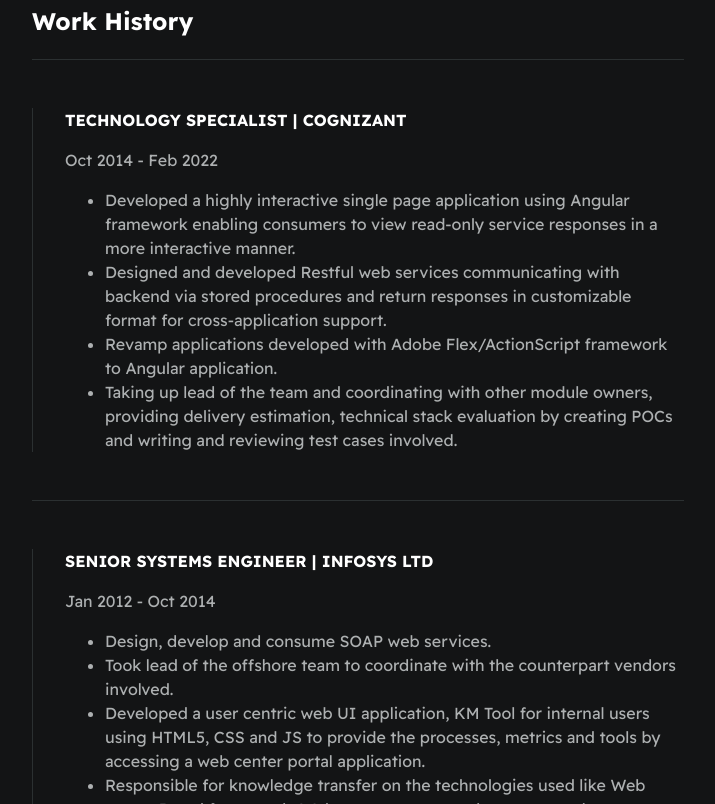
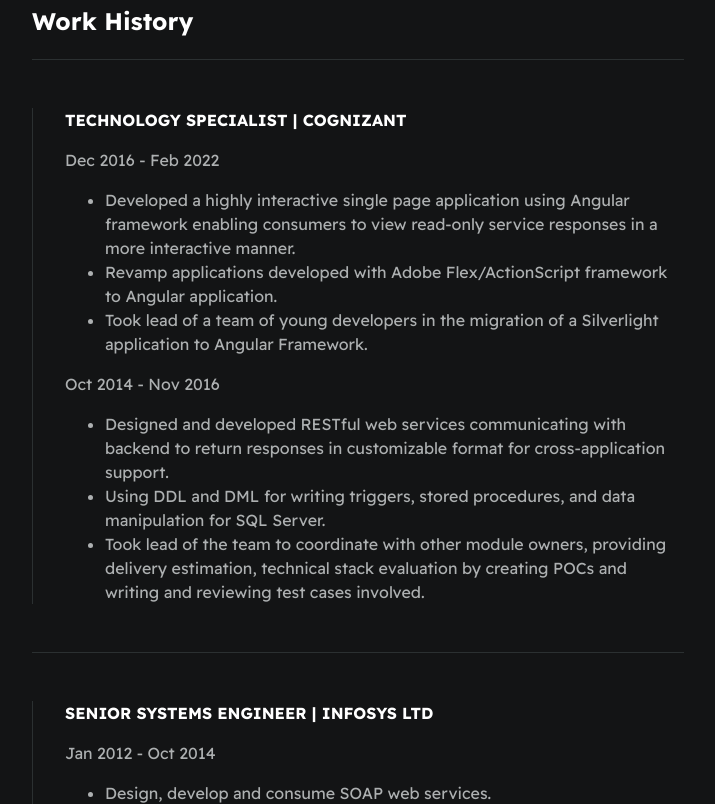
Before and after one commit to ranjiniDuraisamy/resume-website, a plain HTML site: page index.html in a window 1280 px wide. Shown: the part 829-1633 px from the top of the page, without its empty margins (282-997 px from the left). Drawn offline with Linux system fonts and the light colour scheme.

Commit message:
work history update

```diff
--- a/index.html
+++ b/index.html
@@ -1,18 +1,21 @@
 <!DOCTYPE html>
 <html lang="en">
+
 <head>
     <meta charset="UTF-8">
     <meta http-equiv="X-UA-Compatible" content="IE=edge">
     <meta name="viewport" content="width=device-width, initial-scale=1.0">
     <link rel="preconnect" href="https://fonts.googleapis.com">
     <link rel="preconnect" href="https://fonts.gstatic.com" crossorigin>
-    <link href="https://fonts.googleapis.com/css2?family=Readex+Pro:wght@300;400;500;600;700&display=swap" rel="stylesheet">
+    <link href="https://fonts.googleapis.com/css2?family=Readex+Pro:wght@300;400;500;600;700&display=swap"
+        rel="stylesheet">
     <link rel="stylesheet" href="styles.css">
     <title>Ranjini Duraisamy</title>
 </head>
+
 <body>
     <section id="hero">
-    <img id="profile-pic"src="assets/images/profilePicture.JPG" alt="profilePicture">
+        <img id="profile-pic" src="assets/images/profilePicture.JPG" alt="profilePicture">
         <div>
             <h1 id="hero-title">Ranjini Duraisamy</h1>
             <p id="hero-description">Hi, I am a passionate Front-End Angular Developer based in India.</p>
@@ -29,7 +32,7 @@
     <section class="section-details">
         <h2>Summary</h2>
         <ul class="summary-list">
-            <li>11+ years of experience focusing on web application development using latest frameworks.</li>
+            <li>11+ years of experience focusing on web application development using Angular and latest frameworks.</li>
             <li>Extensive hands on experience working with Angular framework.</li>
             <li>Proficient knowledge in developing REST services and API Integration</li>
         </ul>
@@ -50,12 +53,20 @@
         <div class="line-break"></div>
         <div class="work-history">
             <strong>TECHNOLOGY SPECIALIST | COGNIZANT </strong>
-            <p>Oct 2014 - Feb 2022</p>
+            <p>Dec 2016 - Feb 2022</p>
             <ul>
-                <li>Developed a highly interactive single page application using Angular framework enabling consumers to view read-only service responses in a more interactive manner.</li>
-                <li>Designed and developed Restful web services communicating with backend via stored procedures and return responses in customizable format for cross-application support.</li>
+                <li>Developed a highly interactive single page application using Angular framework enabling consumers to
+                    view read-only service responses in a more interactive manner.</li>
                 <li>Revamp applications developed with Adobe Flex/ActionScript framework to Angular application.</li>
-                <li>Taking up lead of the team and coordinating with other module owners, providing delivery estimation, technical stack evaluation by creating POCs and writing and reviewing test cases involved.</li>
+                <li>Took lead of a team of young developers in the migration of a Silverlight application to Angular
+                    Framework. </li>
+            </ul>
+            <p>Oct 2014 - Nov 2016</p>
+            <ul>
+                <li>Designed and developed RESTful web services communicating with backend to return responses in customizable format for cross-application support.</li>
+                <li>Using DDL and DML for writing triggers, stored procedures, and data manipulation for SQL Server.</li>
+                <li>Took lead of the team to coordinate with other module owners, providing delivery estimation,
+                    technical stack evaluation by creating POCs and writing and reviewing test cases involved.</li>
             </ul>
         </div>
         <div class="line-break"></div>
@@ -65,8 +76,10 @@
             <ul>
                 <li>Design, develop and consume SOAP web services.</li>
                 <li>Took lead of the offshore team to coordinate with the counterpart vendors involved.</li>
-                <li>Developed a user centric web UI application, KM Tool for internal users using HTML5, CSS and JS to provide the processes, metrics and tools by accessing a web center portal application.</li>
-                <li>Responsible for knowledge transfer on the technologies used like Web center Portal framework, Web center spaces to the team members.</li>
+                <li>Developed a user centric web UI application, KM Tool for internal users using HTML5, CSS and JS to
+                    provide the processes, metrics and tools by accessing a web center portal application.</li>
+                <li>Responsible for knowledge transfer on the technologies used like Web center Portal framework, Web
+                    center spaces to the team members.</li>
             </ul>
         </div>
         <div class="line-break"></div>
@@ -74,10 +87,14 @@
             <strong>SYSTEMS ENGINEER | INFOSYS LTD</strong>
             <p>Sep 2010 - Jan 2012</p>
             <ul>
-                <li>Involved in all phases of application development from designing, implementing, and consuming SOAP web services from different consumer source systems.</li>
-                <li>Developed a utility tool, E-Alert that keeps track of transaction failures and sends out reports to the respective teams. This tool was presented to the business and was recommended for official usage.</li>
+                <li>Involved in all phases of application development from designing, implementing, and consuming SOAP
+                    web services from different consumer source systems.</li>
+                <li>Developed a utility tool, E-Alert that keeps track of transaction failures and sends out reports to
+                    the respective teams. This tool was presented to the business and was recommended for official
+                    usage.</li>
             </ul>
         </div>
     </section>
 </body>
+
 </html>
```
Lines whose indentation alone changed are shown as unchanged.
